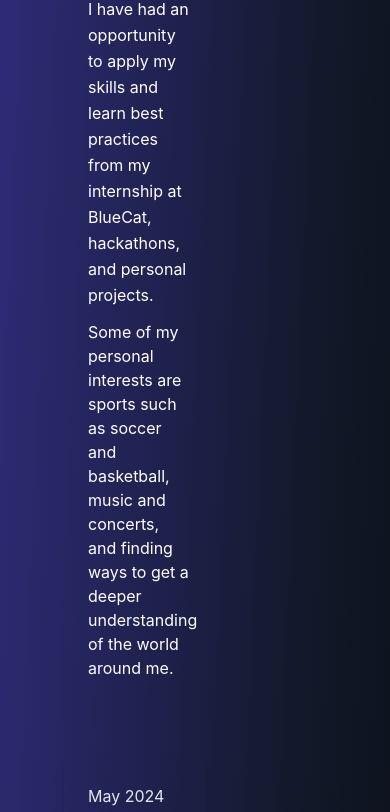
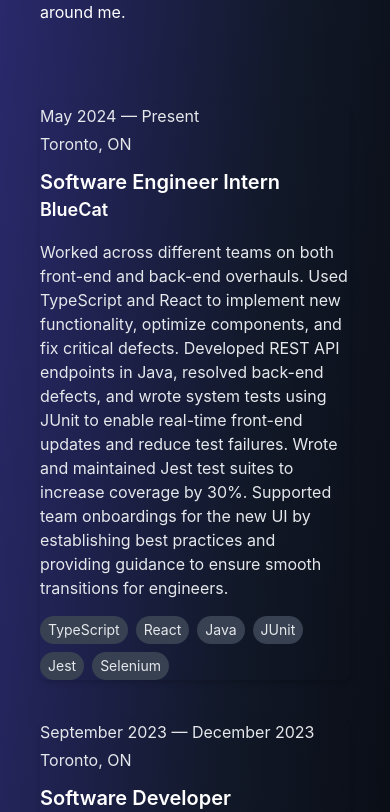
Before and after one commit to mistryrohan/personal-website, a React (Create React App) app: page / in a window 390 px wide. Shown: the part 992-1804 px from the top of the page. Built offline with nearby package versions, Linux system fonts and the light colour scheme.

Commit message:
Phone screen sizing

```diff
--- a/src/components/About.js
+++ b/src/components/About.js
@@ -2,14 +2,15 @@ import React from 'react'
 
 const About = () => {
   return (
-    <section id="about" className="mt-10 ml-16 mr-44">
+    <section id="about" className="mt-10 mx-4 sm:mx-10 md:mx-16 lg:ml-16 lg:mr-40">
       <p className='leading-relaxed mb-3'>
-      Welcome to my website! I am a developer who loves to learn about the latest in software and data
-      and integrate that into solutions and projects. I have had an opportunity to apply
-      my skills and learn best practices from my internship at BlueCat, hackathons, and personal projects.
+        Welcome to my website! I am a developer who loves to learn about the latest in software and data
+        and integrate that into solutions and projects. I have had an opportunity to apply
+        my skills and learn best practices from my internship at BlueCat, hackathons, and personal projects.
       </p>
 
-      <p>Some of my personal interests are sports such as soccer and basketball,
+      <p>
+        Some of my personal interests are sports such as soccer and basketball,
         music and concerts,
         and finding ways to get a deeper understanding of the world around me.
       </p>
--- a/src/components/ExperienceCard.js
+++ b/src/components/ExperienceCard.js
@@ -2,7 +2,7 @@ import React from 'react'
 
 const ExperienceCard = ( {position, company, dateRange, location, description, skills} ) => {
   return (
-    <div className='p-6 rounded-md mb-5 shadow-md ml-10 mr-40'>
+    <div className='sm:p-6 rounded-md mb-10 md:mb-4 shadow-md mx-4 sm:mx-10 md:mx-16 lg:ml-10 lg:mr-40'>
 
       <div className='flex flex-col gap-1 sm:flex-row sm:items-center sm:justify-between mb-3'>
         <p className='text-base text-gray-200'>{dateRange}</p>
@@ -18,9 +18,9 @@ const ExperienceCard = ( {position, company, dateRange, location, description, s
         {description}
       </div>
 
-      <div className='flex flex-wrap gap-3 mb-4'>
+      <div className='flex flex-wrap gap-2 sm:gap-3 mb-4'>
         {skills.map((skill, i) => (
-            <span key={i} className='text-sm bg-gray-700 text-gray-200 px-3 py-1 rounded-full'>
+            <span key={i} className='text-sm bg-gray-700 text-gray-200 px-2 sm:px-3 py-1 rounded-full'>
                 {skill}
             </span>
         ))}
--- a/src/components/ProjectCard.js
+++ b/src/components/ProjectCard.js
@@ -1,25 +1,32 @@
 import React from 'react'
 
-const ProjectCard = ( {title, description, image, repoLink, skills} ) => {
+const ProjectCard = ({ title, description, image, repoLink, skills }) => {
   return (
-    <a href={repoLink} target='_blank' rel="noopener noreferrer" className='flex items-start gap-4 mb-8 p-3
-    ml-10 mr-40 cursor-pointer rounded-lg shadow-md transition-colors hover:bg-gray-700'>
-        <img src={image} alt={`${title} image`} className='w-32 h-24 object-cover rounded flex-shrink-0'/>
+    <a
+      href={repoLink}
+      target='_blank'
+      rel="noopener noreferrer"
+      className='flex flex-col sm:flex-row items-start gap-4 mb-8 p-4 sm:p-6 mx-4 sm:mx-10 md:mx-16 lg:ml-10 lg:mr-40 cursor-pointer rounded-lg shadow-md transition-colors hover:bg-gray-700'
+    >
+      <img
+        src={image}
+        alt={`${title} image`}
+        className='w-full sm:w-32 h-40 sm:h-24 object-cover rounded-md flex-shrink-0'
+      />
 
       <div className='flex flex-col justify-between w-full'>
         <div>
-                <h2 className='text-lg font-semibold mb-1 text-white'>{title}</h2>
-                <p className='text-sm text-gray-200 mb-4'>{description}</p>
+          <h2 className='text-lg sm:text-xl font-semibold mb-2 text-white'>{title}</h2>
+          <p className='text-sm sm:text-base text-gray-200 mb-4'>{description}</p>
         </div>
 
-            <div className='flex flex-wrap gap-3'>
+        <div className='flex flex-wrap gap-2 sm:gap-3'>
           {skills.map((skill, i) => (
-                <span key={i} className='text-sm bg-gray-700 text-gray-200 px-3 py-1 rounded-full'>
+            <span key={i} className='text-xs sm:text-sm bg-gray-700 text-gray-200 px-2 sm:px-3 py-1 rounded-full'>
               {skill}
             </span>
           ))}
         </div>
-
       </div>
     </a>
   )
--- a/src/data/experienceData.js
+++ b/src/data/experienceData.js
@@ -6,7 +6,7 @@ const experienceData = [
       dateRange: "May 2024 — Present",
       location: "Toronto, ON",
       description: `Worked across different teams on both front-end and back-end overhauls. Used TypeScript and React to implement new functionality, optimize components, and fix critical defects. Developed REST API endpoints in Java, resolved back-end defects, and wrote system tests using JUnit to enable real-time front-end updates and reduce test failures. Wrote and maintained Jest test suites to increase coverage by 30%. Supported team onboardings for the new UI by establishing best practices and providing guidance to ensure smooth transitions for engineers.`,
-      skills: ["TypeScript", "React", "Java", "JUnit", "Jest"],
+      skills: ["TypeScript", "React", "Java", "JUnit", "Jest", "Selenium"],
     },
     {
       id: 2,
```
Lines whose indentation alone changed are shown as unchanged.
